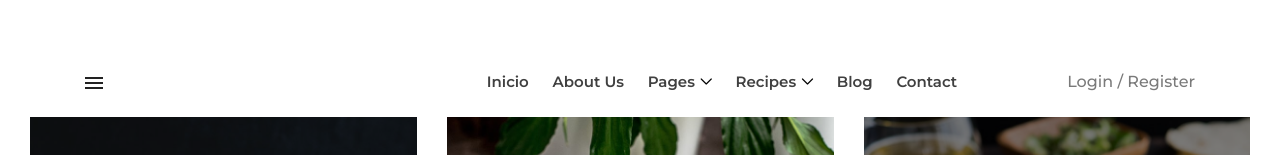
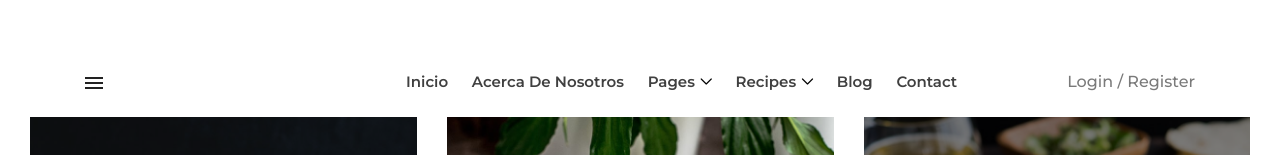
Before and after one commit to ebarboza/Demo, a plain HTML site: page index.html in a window 1280 px wide. Shown: the part 247-402 px from the top of the page. Drawn offline with Linux system fonts and the light colour scheme; files whose address does not match are found by name.

Commit message:
added a change in menu

```diff
--- a/index.html
+++ b/index.html
@@ -106,7 +106,7 @@
                             <div class="classynav">
                                 <ul>
                                     <li><a href="index.html">Inicio</a></li>
-                                    <li><a href="#">About Us</a></li>
+                                    <li><a href="#">Acerca de nosotros</a></li>
                                     <li><a href="#">Pages</a>
                                         <ul class="dropdown">
                                             <li><a href="index.html">Home</a></li>
```
